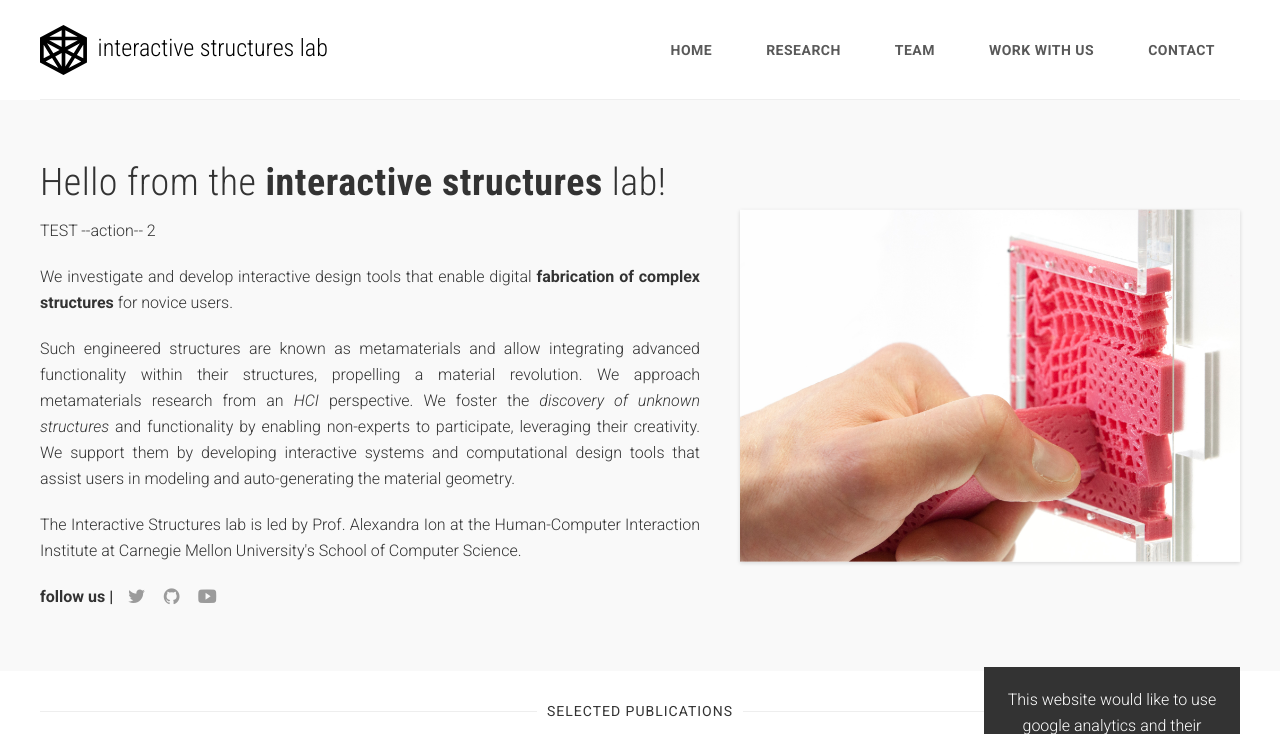
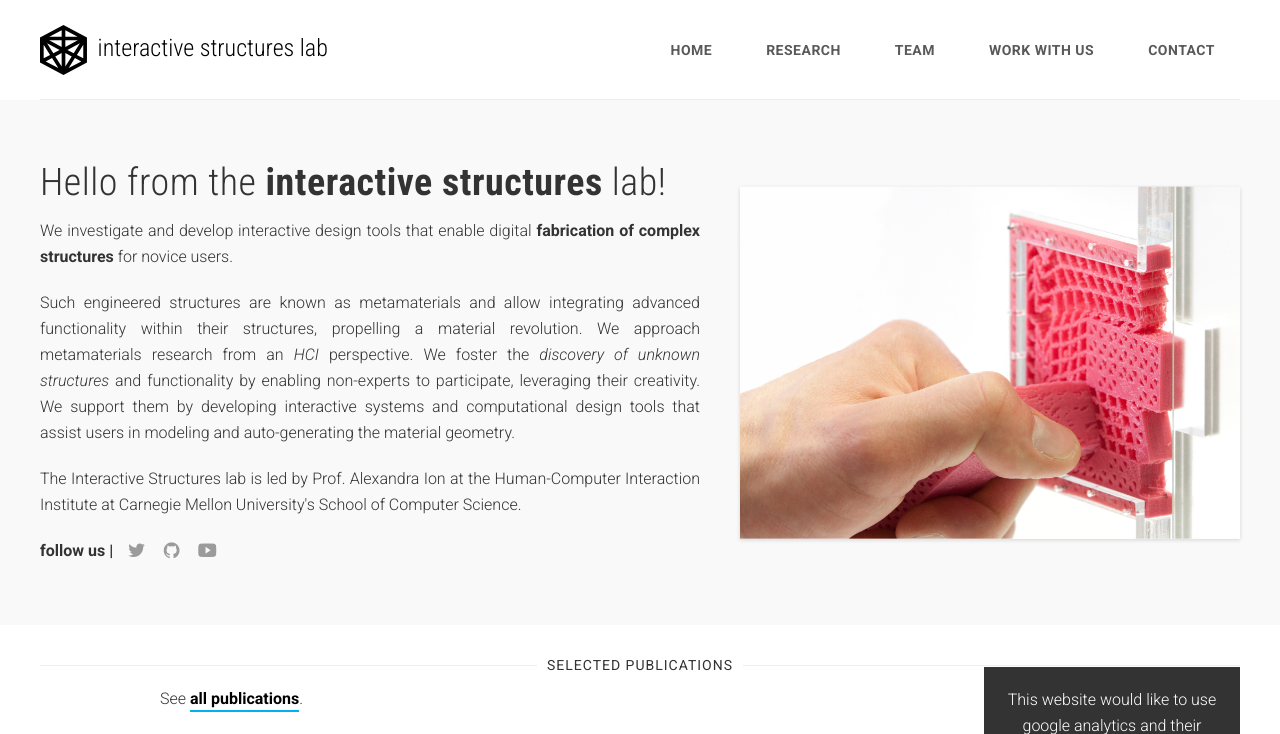
Before and after one commit to interactive-structures/interactive-structures.github.io, a Jekyll site: the page built from index.html, in a window 1280 px wide and 900 px high, cut to the strip 0-734 px from the top of the window. Built offline with Jekyll 4.4.1, drawn with Linux system fonts in a browser that asks for light colours; nearby versions of some CDN libraries.

Commit message:
remove test text

```diff
--- a/_includes/teaser.html
+++ b/_includes/teaser.html
@@ -9,9 +9,6 @@
           <h1 class="teaser__title">
             Hello from the <strong>interactive structures</strong> lab!
           </h1>
-
-          <p>TEST --action-- 2</p>
-
           <p>
             We investigate and develop interactive design tools that enable digital <strong>fabrication of complex structures</strong> for novice users.
           </p>
```
Also changed, not shown: README.md, 3 other files.
